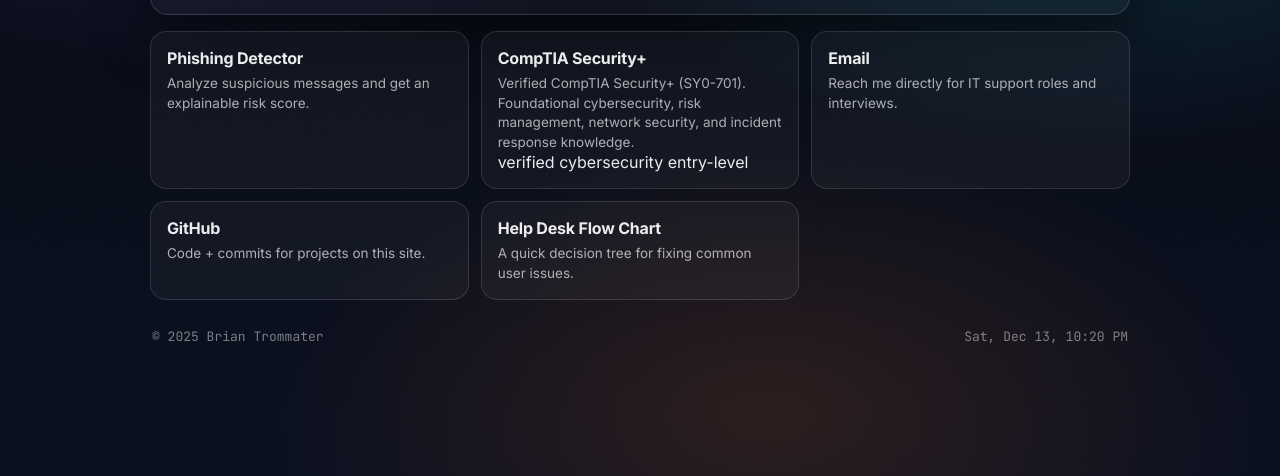
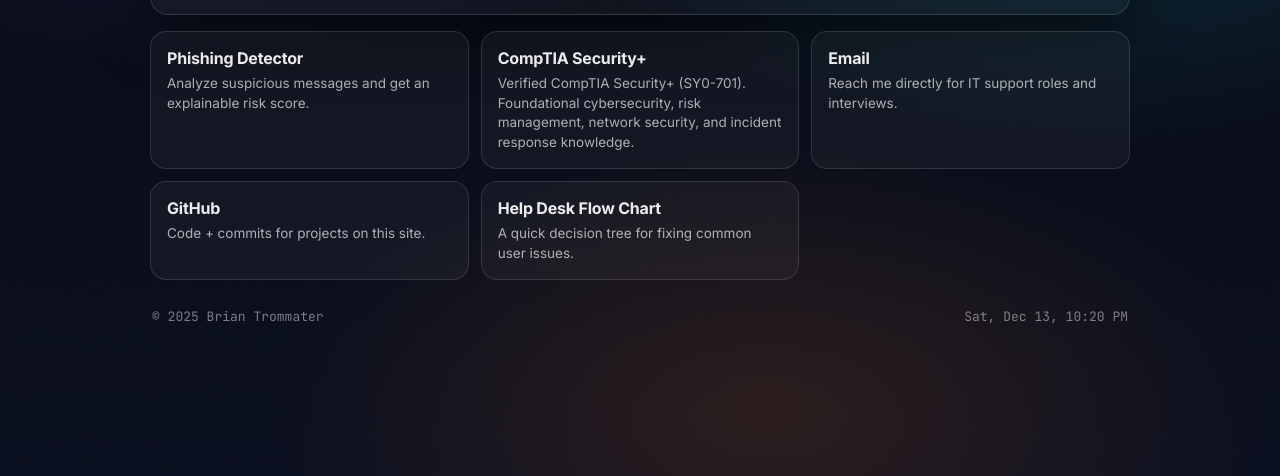
Before and after one commit to briantrommater/briantrommater.github.io, a plain HTML site: page index.html in a window 1280 px wide. Shown: the part 324-800 px from the top of the page. Drawn offline with Linux system fonts and the light colour scheme.

Commit message:
Update index.html

```diff
--- a/index.html
+++ b/index.html
@@ -247,12 +247,7 @@
       Verified CompTIA Security+ (SY0-701). Foundational cybersecurity, risk management,
       network security, and incident response knowledge.
       </p>
-  <div class="tagrow">
-    <span class="tag">verified</span>
-    <span class="tag">cybersecurity</span>
-    <span class="tag">entry-level</span>
-  </div>
-</a>
+      </a>
 
       <a class="tile" href="mailto:briantrommater@gmail.com">
         <h3>Email</h3>
```
